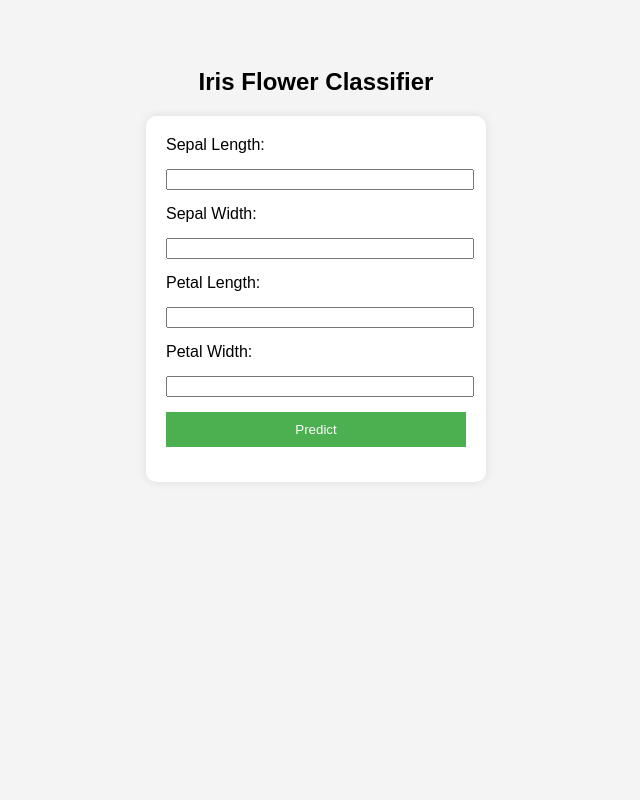
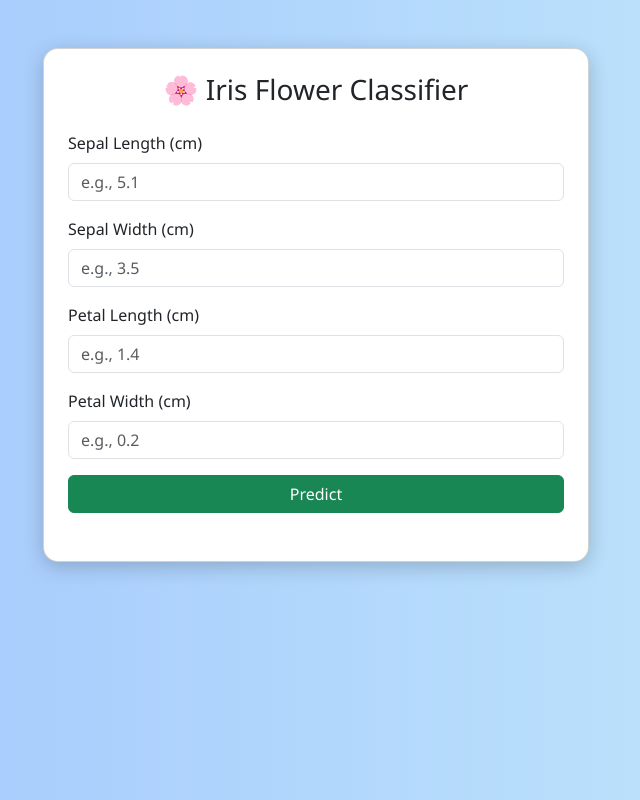
Before and after one commit to Bhawanakalaga/ML_web_service_project, a Flask app: page / in a window 1280 px wide. Shown: the whole page, without its empty margins (324-964 px from the left). Run offline with Flask 3, Linux system fonts and the light colour scheme.

Commit message:
Update index.html

```diff
--- a/templates/index.html
+++ b/templates/index.html
@@ -1,65 +1,77 @@
 <!DOCTYPE html>
-<html>
+<html lang="en">
 <head>
+    <meta charset="UTF-8">
     <title>Iris Flower Prediction</title>
+    <meta name="viewport" content="width=device-width, initial-scale=1">
+    <!-- Bootstrap 5 CDN -->
+    <link href="https://cdn.jsdelivr.net/npm/bootstrap@5.3.0/dist/css/bootstrap.min.css" rel="stylesheet">
     <style>
         body {
-            font-family: Arial, sans-serif;
-            padding: 40px;
-            background-color: #f4f4f4;
+            background: linear-gradient(to right, #a1c4fd, #c2e9fb);
+            font-family: 'Segoe UI', Tahoma, Geneva, Verdana, sans-serif;
         }
-        form {
-            background: #fff;
-            padding: 20px;
-            border-radius: 10px;
-            width: 300px;
-            margin: auto;
-            box-shadow: 0px 0px 10px rgba(0,0,0,0.1);
-        }
-        label, input, button {
-            display: block;
-            width: 100%;
-            margin-bottom: 15px;
-        }
-        button {
-            background-color: #4CAF50;
-            color: white;
-            padding: 10px;
-            border: none;
-            cursor: pointer;
-        }
-        h2, h3 {
-            text-align: center;
+        .card {
+            border-radius: 15px;
+            box-shadow: 0 5px 20px rgba(0,0,0,0.2);
         }
         #result {
-            color: blue;
-            text-align: center;
+            font-weight: bold;
+            font-size: 1.25rem;
+        }
+        .spinner-border {
+            display: none;
+            margin-left: 10px;
         }
     </style>
 </head>
 <body>
-    <h2>Iris Flower Classifier</h2>
-    <form id="predictForm">
-        <label>Sepal Length:</label>
-        <input type="number" step="any" id="sepal_length" required>
+    <div class="container mt-5">
+        <div class="row justify-content-center">
+            <div class="col-md-6">
+                <div class="card p-4">
+                    <h3 class="text-center mb-4">🌸 Iris Flower Classifier</h3>
+                    <form id="predictForm">
+                        <div class="mb-3">
+                            <label for="sepal_length" class="form-label">Sepal Length (cm)</label>
+                            <input type="number" step="any" class="form-control" id="sepal_length" required placeholder="e.g., 5.1">
+                        </div>
+                        <div class="mb-3">
+                            <label for="sepal_width" class="form-label">Sepal Width (cm)</label>
+                            <input type="number" step="any" class="form-control" id="sepal_width" required placeholder="e.g., 3.5">
+                        </div>
+                        <div class="mb-3">
+                            <label for="petal_length" class="form-label">Petal Length (cm)</label>
+                            <input type="number" step="any" class="form-control" id="petal_length" required placeholder="e.g., 1.4">
+                        </div>
+                        <div class="mb-3">
+                            <label for="petal_width" class="form-label">Petal Width (cm)</label>
+                            <input type="number" step="any" class="form-control" id="petal_width" required placeholder="e.g., 0.2">
+                        </div>
+                        <div class="d-grid">
+                            <button type="submit" class="btn btn-success">
+                                Predict
+                                <span class="spinner-border spinner-border-sm" role="status" aria-hidden="true"></span>
+                            </button>
+                        </div>
+                    </form>
+                    <div class="text-center mt-4">
+                        <div id="result" class="text-primary"></div>
+                    </div>
+                </div>
+            </div>
+        </div>
+    </div>
 
-        <label>Sepal Width:</label>
-        <input type="number" step="any" id="sepal_width" required>
-
-        <label>Petal Length:</label>
-        <input type="number" step="any" id="petal_length" required>
-
-        <label>Petal Width:</label>
-        <input type="number" step="any" id="petal_width" required>
-
-        <button type="submit">Predict</button>
-    </form>
-
-    <h3 id="result"></h3>
-
+    <!-- Bootstrap JS & Fetch Script -->
     <script>
         document.getElementById('predictForm').addEventListener('submit', function(e) {
             e.preventDefault();
+
+            const spinner = document.querySelector('.spinner-border');
+            const resultDiv = document.getElementById('result');
+            resultDiv.textContent = '';
+            spinner.style.display = 'inline-block';
 
             const features = [
                 parseFloat(document.getElementById('sepal_length').value),
@@ -75,13 +87,15 @@
             })
             .then(response => response.json())
             .then(data => {
-                const classes = ["Setosa", "Versicolor", "Virginica"];
-                document.getElementById('result').innerText = data.prediction !== undefined
+                const classes = ["Setosa 🌸", "Versicolor 🌼", "Virginica 🌺"];
+                spinner.style.display = 'none';
+                resultDiv.textContent = data.prediction !== undefined
                     ? "Prediction: " + classes[data.prediction]
                     : "Error: " + data.error;
             })
             .catch(error => {
-                document.getElementById('result').innerText = "Error: " + error;
+                spinner.style.display = 'none';
+                resultDiv.textContent = "Error: " + error;
             });
         });
     </script>
```
